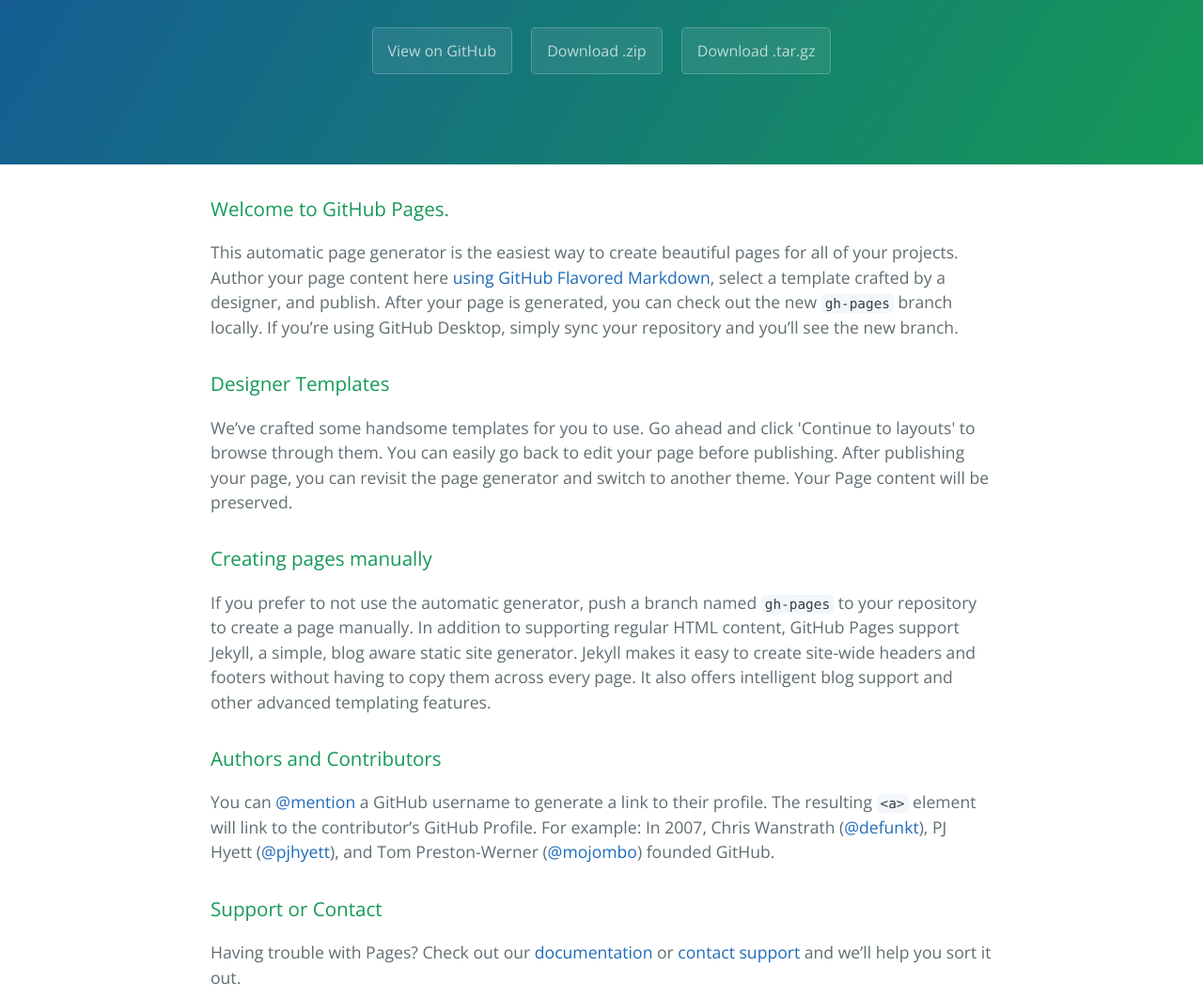
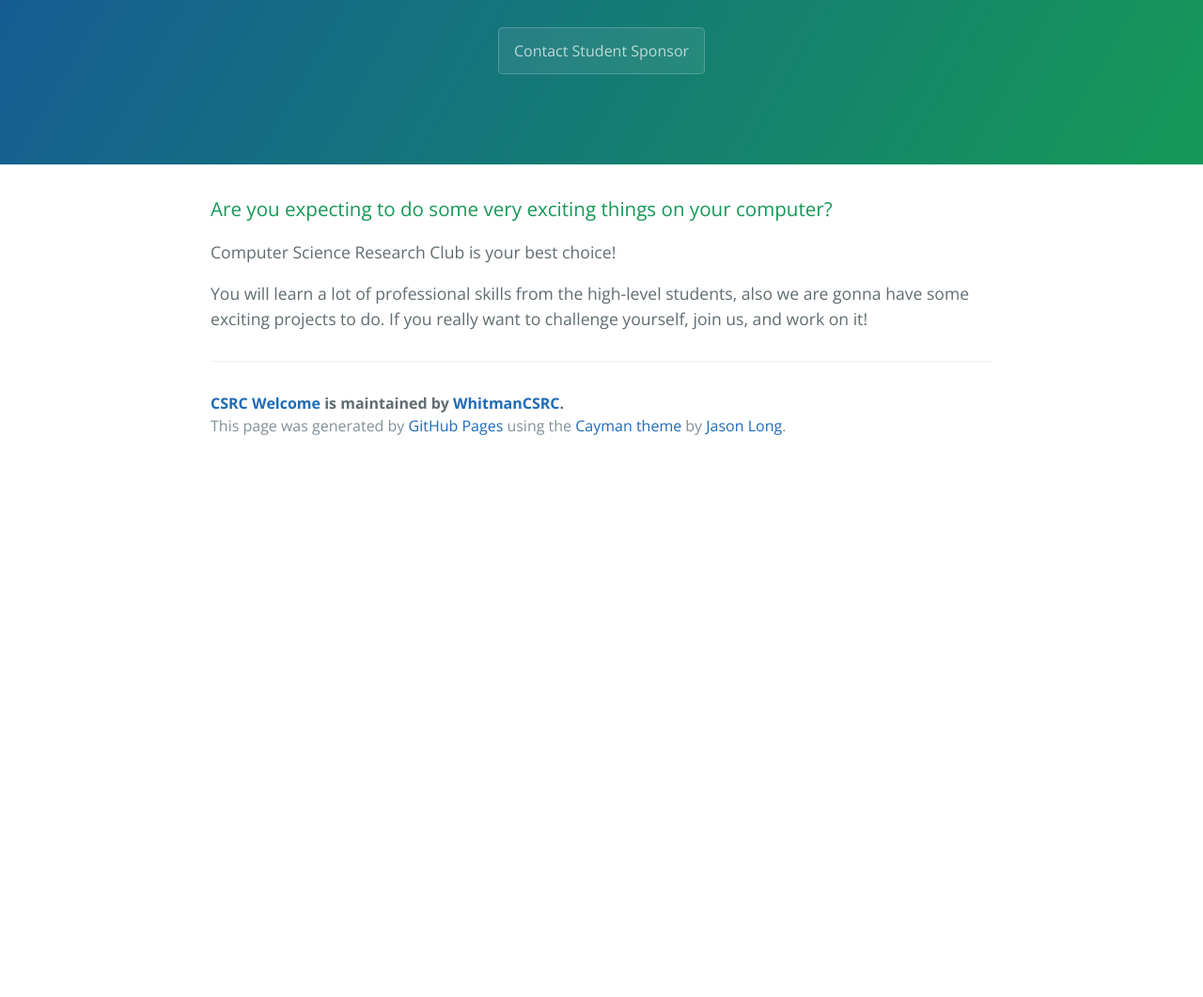
Before and after one commit to WhitmanCSRC/csrc.github.io, a plain HTML site: page index.html in a window 1280 px wide. Shown: the part 239-1300 px from the top of the page at 94% size. After the commit the page ends 800 px from the top, so only its background shows below. Drawn offline with nearby package versions, Linux system fonts and the light colour scheme.

Commit message:
Update index.html

```diff
--- a/index.html
+++ b/index.html
@@ -2,7 +2,7 @@
 <html lang="en-us">
   <head>
     <meta charset="UTF-8">
-    <title>welcome by WhitmanCSRC</title>
+    <title>Welcome to Whitman HS CSRC</title>
     <meta name="viewport" content="width=device-width, initial-scale=1">
     <link rel="stylesheet" type="text/css" href="stylesheets/normalize.css" media="screen">
     <link href='https://fonts.googleapis.com/css?family=Open+Sans:400,700' rel='stylesheet' type='text/css'>
@@ -13,39 +13,15 @@
     <section class="page-header">
       <h1 class="project-name">Whitman HS Computer Science Research Club</h1>
       <h2 class="project-tagline"></h2>
-      <a class="btn">View on GitHub</a>
-      <a class="btn">Download .zip</a>
-      <a class="btn">Download .tar.gz</a>
+      <a href="mailto:aego.yu@gmail.com" class="btn">Contact Student Sponsor</a>
     </section>
 
     <section class="main-content">
-      <h3>
-<a id="welcome-to-github-pages" class="anchor" href="#welcome-to-github-pages" aria-hidden="true"><span class="octicon octicon-link"></span></a>Welcome to GitHub Pages.</h3>
-
-<p>This automatic page generator is the easiest way to create beautiful pages for all of your projects. Author your page content here <a href="https://guides.github.com/features/mastering-markdown/">using GitHub Flavored Markdown</a>, select a template crafted by a designer, and publish. After your page is generated, you can check out the new <code>gh-pages</code> branch locally. If you’re using GitHub Desktop, simply sync your repository and you’ll see the new branch.</p>
-
-<h3>
-<a id="designer-templates" class="anchor" href="#designer-templates" aria-hidden="true"><span class="octicon octicon-link"></span></a>Designer Templates</h3>
-
-<p>We’ve crafted some handsome templates for you to use. Go ahead and click 'Continue to layouts' to browse through them. You can easily go back to edit your page before publishing. After publishing your page, you can revisit the page generator and switch to another theme. Your Page content will be preserved.</p>
-
-<h3>
-<a id="creating-pages-manually" class="anchor" href="#creating-pages-manually" aria-hidden="true"><span class="octicon octicon-link"></span></a>Creating pages manually</h3>
-
-<p>If you prefer to not use the automatic generator, push a branch named <code>gh-pages</code> to your repository to create a page manually. In addition to supporting regular HTML content, GitHub Pages support Jekyll, a simple, blog aware static site generator. Jekyll makes it easy to create site-wide headers and footers without having to copy them across every page. It also offers intelligent blog support and other advanced templating features.</p>
-
-<h3>
-<a id="authors-and-contributors" class="anchor" href="#authors-and-contributors" aria-hidden="true"><span class="octicon octicon-link"></span></a>Authors and Contributors</h3>
-
-<p>You can <a href="https://github.com/blog/821" class="user-mention">@mention</a> a GitHub username to generate a link to their profile. The resulting <code>&lt;a&gt;</code> element will link to the contributor’s GitHub Profile. For example: In 2007, Chris Wanstrath (<a href="https://github.com/defunkt" class="user-mention">@defunkt</a>), PJ Hyett (<a href="https://github.com/pjhyett" class="user-mention">@pjhyett</a>), and Tom Preston-Werner (<a href="https://github.com/mojombo" class="user-mention">@mojombo</a>) founded GitHub.</p>
-
-<h3>
-<a id="support-or-contact" class="anchor" href="#support-or-contact" aria-hidden="true"><span class="octicon octicon-link"></span></a>Support or Contact</h3>
-
-<p>Having trouble with Pages? Check out our <a href="https://help.github.com/pages">documentation</a> or <a href="https://github.com/contact">contact support</a> and we’ll help you sort it out.</p>
-
+      <h3>Are you expecting to do some very exciting things on your computer?</h3>
+      <p>Computer Science Research Club is your best choice!</p>
+      <p>You will learn a lot of professional skills from the high-level students, also we are gonna have some exciting projects to do. If you really want to challenge yourself, join us, and work on it!</p>
       <footer class="site-footer">
-        <span class="site-footer-owner"><a href="https://github.com/WhitmanCSRC/csrc.github.io">welcome</a> is maintained by <a href="https://github.com/WhitmanCSRC">WhitmanCSRC</a>.</span>
+        <span class="site-footer-owner"><a href="https://github.com/WhitmanCSRC/welcome">CSRC Welcome</a> is maintained by <a href="https://github.com/WhitmanCSRC">WhitmanCSRC</a>.</span>
 
         <span class="site-footer-credits">This page was generated by <a href="https://pages.github.com">GitHub Pages</a> using the <a href="https://github.com/jasonlong/cayman-theme">Cayman theme</a> by <a href="https://twitter.com/jasonlong">Jason Long</a>.</span>
       </footer>
```
